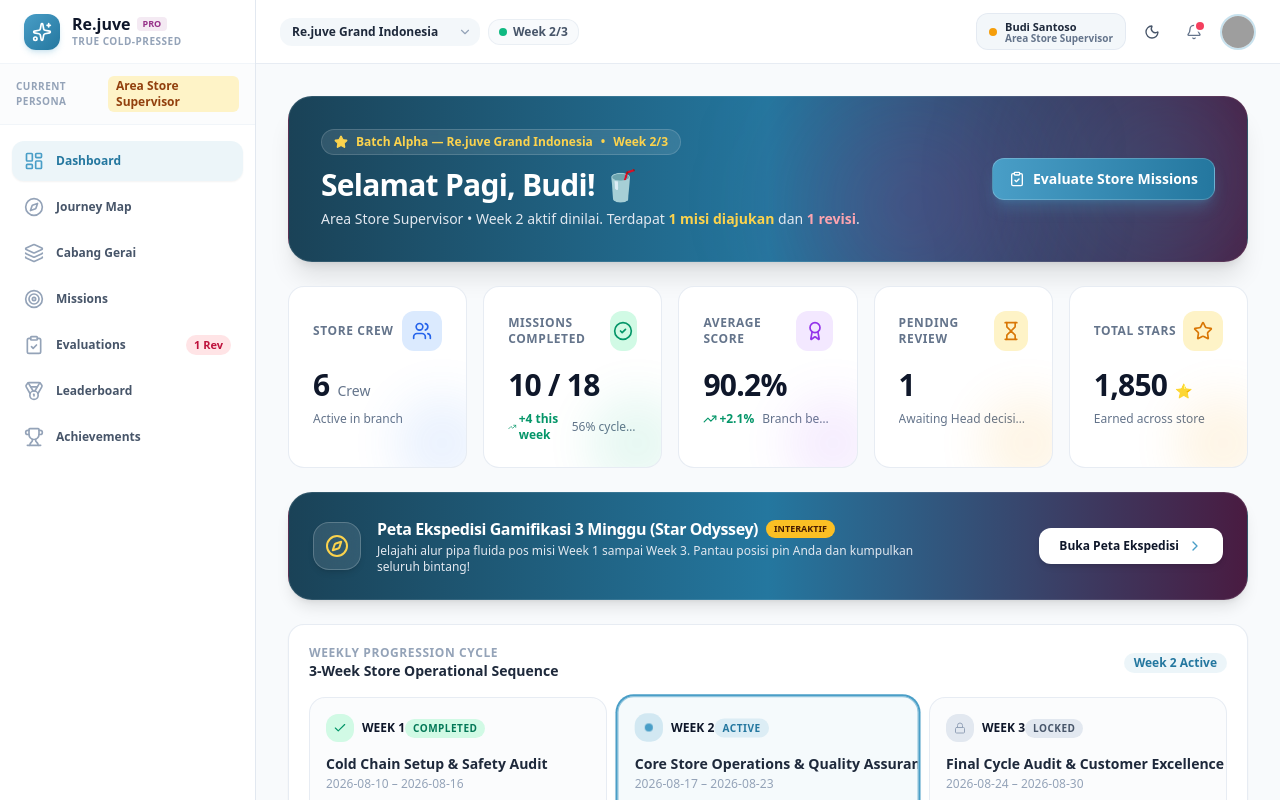
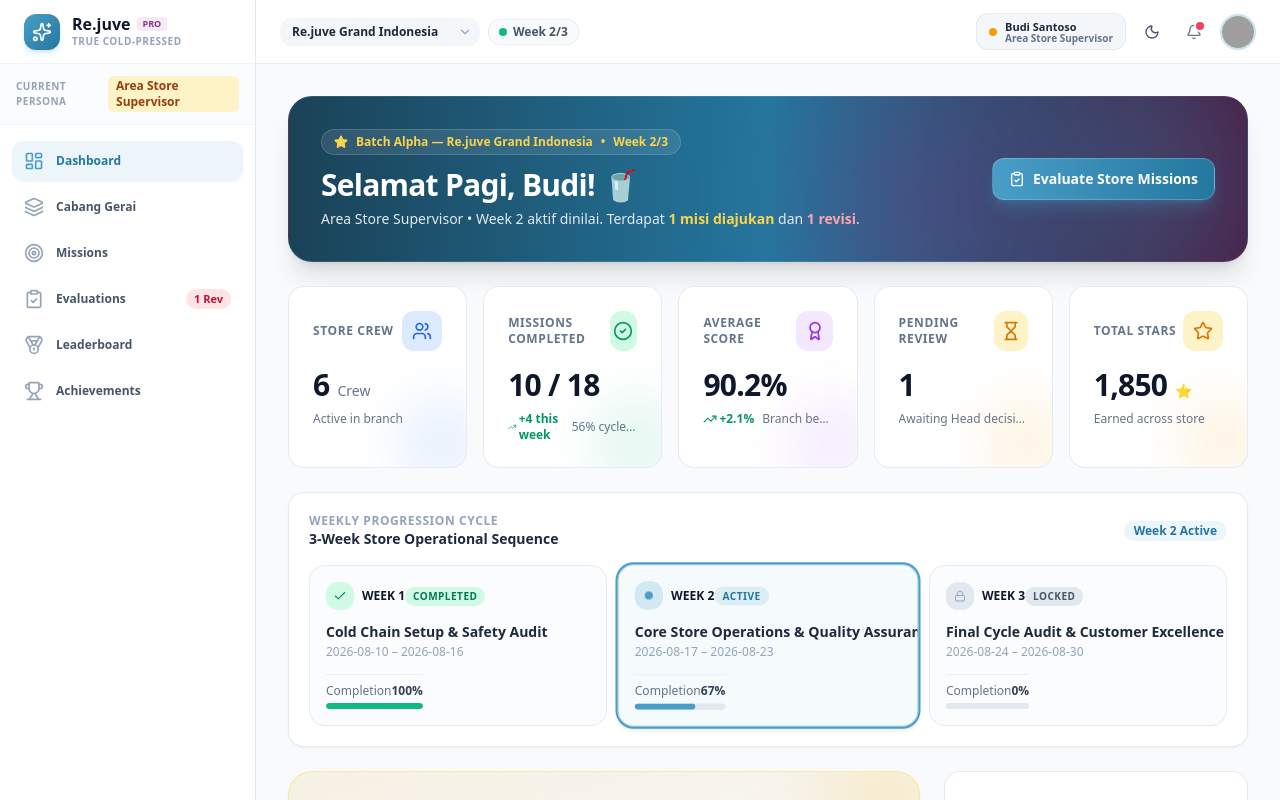
Before and after one commit to ikhsanguntara/Gamification-rejuve, a Nuxt app: page /dashboard in a window 1280 px wide. Shown: the top 800 px of the page. Built offline with nearby package versions, Linux system fonts and the light colour scheme; grey boxes are pictures that could not be loaded.

Commit message:
feat: restrict Journey Map feature, sidebar link, dashboard banner, and route exclusively to CREW role

```diff
--- a/components/layout/AppSidebar.vue
+++ b/components/layout/AppSidebar.vue
@@ -300,7 +300,6 @@ const navItems = computed(() => {
   if (role === 'SUPERADMIN') {
     return [
       { label: 'Dashboard', path: '/dashboard', icon: LayoutDashboard },
-      { label: 'Journey Map', path: '/journey', icon: Compass },
       { label: 'Cabang Gerai', path: '/batches', icon: Layers },
       { label: 'Missions', path: '/missions', icon: Target },
       {
@@ -336,7 +335,6 @@ const navItems = computed(() => {
   if (role === 'SUPERVISOR') {
     return [
       { label: 'Dashboard', path: '/dashboard', icon: LayoutDashboard },
-      { label: 'Journey Map', path: '/journey', icon: Compass },
       { label: 'Cabang Gerai', path: '/batches', icon: Layers },
       { label: 'Missions', path: '/missions', icon: Target },
       {
@@ -354,7 +352,6 @@ const navItems = computed(() => {
   // HEAD Role
   return [
     { label: 'Dashboard', path: '/dashboard', icon: LayoutDashboard },
-    { label: 'Journey Map', path: '/journey', icon: Compass },
     { label: 'Cabang Gerai', path: '/batches', icon: Layers },
     {
       label: 'Approvals',
--- a/pages/dashboard.vue
+++ b/pages/dashboard.vue
@@ -179,8 +179,11 @@
       />
     </div>
 
-    <!-- 🗺️ Interactive Journey Odyssey Banner Widget -->
-    <div class="rounded-3xl bg-gradient-to-r from-[#1a4257] via-[#24779f] to-[#491b41] text-white p-5 sm:p-6 border border-white/10 shadow-lg relative overflow-hidden flex flex-col md:flex-row items-center justify-between gap-4">
+    <!-- 🗺️ Interactive Journey Odyssey Banner Widget (Strictly for Crew) -->
+    <div
+      v-if="userStore.isCrew"
+      class="rounded-3xl bg-gradient-to-r from-[#1a4257] via-[#24779f] to-[#491b41] text-white p-5 sm:p-6 border border-white/10 shadow-lg relative overflow-hidden flex flex-col md:flex-row items-center justify-between gap-4"
+    >
       <div class="flex items-center gap-4 relative z-10">
         <div class="w-12 h-12 rounded-2xl bg-white/10 backdrop-blur-md border border-white/20 flex items-center justify-center text-amber-300 flex-shrink-0 shadow-md animate-bounce-gentle">
           <Compass class="w-6 h-6" />
--- a/pages/journey.vue
+++ b/pages/journey.vue
@@ -41,6 +41,18 @@
 </template>
 
 <script setup>
+import { onMounted } from 'vue'
+import { useRouter } from 'vue-router'
+import { useUserStore } from '~/stores/user.js'
 import WorldMapJourney from '~/components/gamification/WorldMapJourney.vue'
 import { Target, Trophy } from 'lucide-vue-next'
+
+const router = useRouter()
+const userStore = useUserStore()
+
+onMounted(() => {
+  if (!userStore.isCrew) {
+    router.replace('/dashboard')
+  }
+})
 </script>
```
